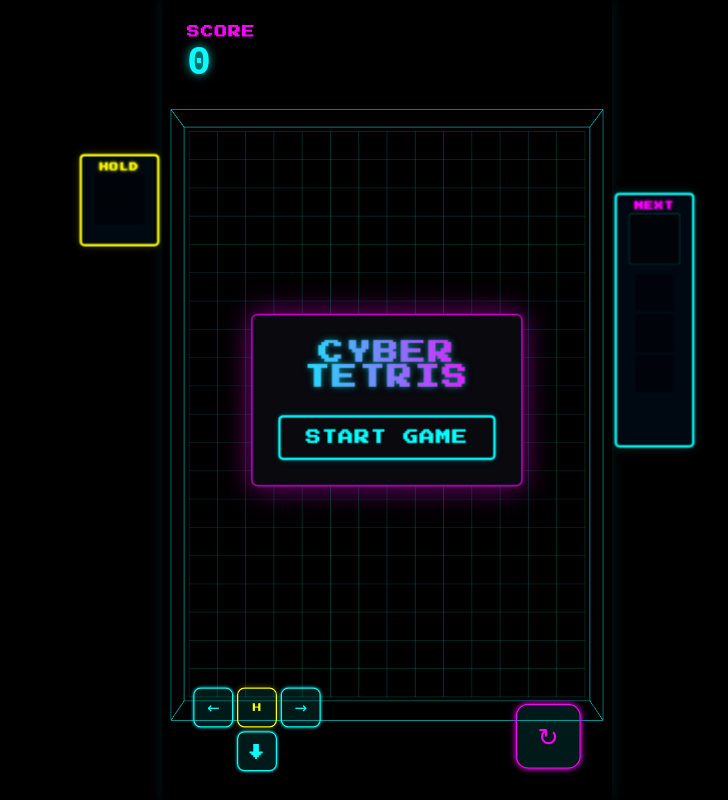
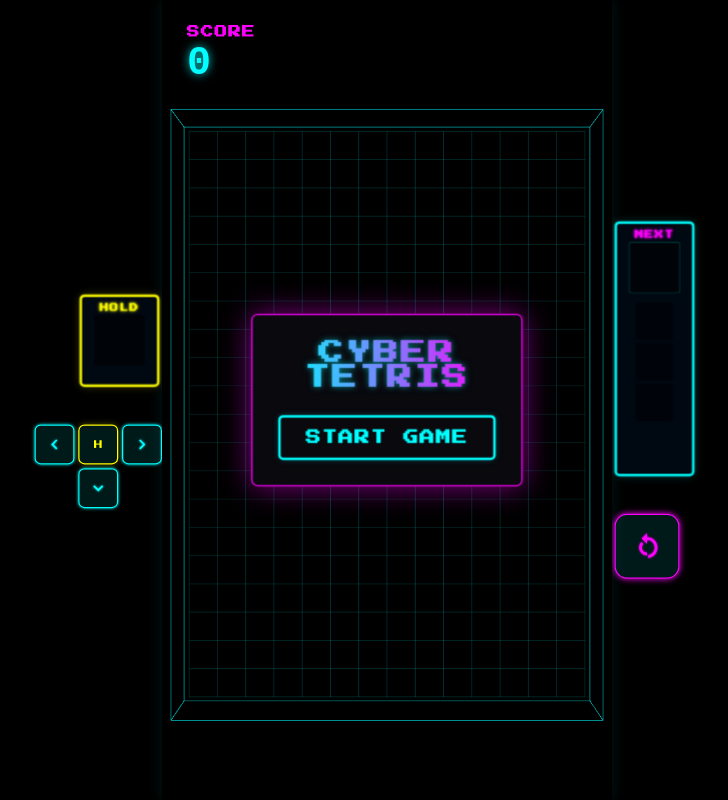
Before and after one commit to 114820015/dropping8215, a plain HTML site: page index.html in a window 1280 px wide. Shown: the whole page, without its empty margins (253-981 px from the left). Drawn offline with nearby package versions, Linux system fonts and the light colour scheme.

Commit message:
Update index.html

```diff
--- a/index.html
+++ b/index.html
@@ -21,7 +21,6 @@
             touch-action: none;
         }
 
-        /* 遊戲舞台 */
         #game-stage {
             position: absolute;
             width: 720px;
@@ -45,7 +44,6 @@
             z-index: 1;
         }
 
-        /* UI 層 */
         #ui-layer {
             position: absolute;
             top: 40px;
@@ -58,7 +56,6 @@
             gap: 15px;
         }
 
-        /* 介面定位錨點 - 這裡只負責定位 Hold/Next 框框 */
         #board-area {
             position: absolute;
             top: 48%;
@@ -70,29 +67,31 @@
             z-index: 10;
         }
 
-        /* 側邊面板 (只包含框框) */
         .side-panel {
             position: absolute;
             display: flex;
             flex-direction: column;
-            gap: 20px;
+            gap: 60px; /* 增加間距，讓按鍵跟框框分開一點 */
             pointer-events: none;
+            top: 50%;
+            transform: translateY(-50%);
         }
 
         #left-panel {
-            top: 25%;
             right: 100%;
             margin-right: 4px;
             align-items: flex-end;
-            transform: translateY(-50%);
         }
 
         #right-panel {
-            top: 40%;
             left: 100%;
             margin-left: 4px;
             align-items: flex-start;
-            transform: translateY(-50%);
+        }
+
+        /* 確保面板內的元素可以被點擊 */
+        .side-panel > * {
+            pointer-events: auto;
         }
 
         .cyber-box {
@@ -106,7 +105,6 @@
             justify-content: flex-start;
             padding: 10px;
             backdrop-filter: blur(4px);
-            pointer-events: auto; /* 允許點擊 Hold 框框 */
         }
 
         .box-label {
@@ -126,15 +124,13 @@
             border-radius: 4px;
         }
 
+        /* HOLD 顯示框 (純顯示) */
         #hold-box {
             width: 100px;
             height: 120px;
             border-color: #ffff00;
             box-shadow: 0 0 15px rgba(255, 255, 0, 0.2);
-            cursor: pointer;
-            transition: transform 0.1s;
         }
-        #hold-box:active { transform: scale(0.95); background: rgba(255,255,0,0.1); }
         #hold-box .box-label { color: #ffff00; text-shadow: 0 0 5px #ffff00; }
 
         #next-box {
@@ -228,26 +224,20 @@
         }
         button:hover { background: #0ff; color: #000; box-shadow: 0 0 30px rgba(0, 255, 255, 0.8); }
 
-        /* --- 虛擬按鍵區 (獨立於側邊面板) --- */
-        #mobile-controls {
+        /* --- 虛擬按鍵樣式 --- */
+        .controls-container {
+            pointer-events: auto;
             display: flex;
-            position: absolute;
-            bottom: 50px; /* 固定在螢幕底部 */
-            left: 0;
-            width: 100%;
-            height: 200px;
-            z-index: 50;
-            pointer-events: auto;
-            justify-content: space-between;
-            padding: 0 50px;
-            box-sizing: border-box;
-            align-items: flex-end;
+            flex-direction: column;
+            align-items: center;
+            gap: 5px;
         }
 
+        /* 修改：改回 3 欄式 Grid 以實現 T 字型 */
         .d-pad-grid {
             display: grid;
-            grid-template-columns: 60px 60px 60px;
-            grid-template-rows: 60px 60px;
+            grid-template-columns: 60px 60px 60px; /* 左 中 右 */
+            grid-template-rows: 60px 60px;        /* 上 下 */
             gap: 10px;
         }
 
@@ -255,7 +245,7 @@
             width: 60px;
             height: 60px;
             background: rgba(0, 255, 255, 0.1);
-            border-radius: 12px;
+            border-radius: 10px;
             border: 2px solid #0ff;
             color: #0ff;
             font-size: 24px;
@@ -270,9 +260,15 @@
         }
         .ctrl-btn:active, .ctrl-btn.active { background: rgba(0, 255, 255, 0.4); transform: scale(0.95); box-shadow: 0 0 20px #0ff; }
 
+        .ctrl-btn svg {
+            width: 32px; height: 32px;
+            fill: #0ff; filter: drop-shadow(0 0 2px #0ff);
+        }
+
+        /* T字型定位 */
         .btn-left { grid-column: 1; grid-row: 1; }
 
-        /* Hold 鍵在中間 (T字型的上方中間) */
+        /* Hold 鍵在第一排中間 */
         .btn-hold {
             grid-column: 2;
             grid-row: 1;
@@ -285,7 +281,7 @@
 
         .btn-right { grid-column: 3; grid-row: 1; }
 
-        /* 下鍵在中間下方 */
+        /* 下鍵在第二排中間 */
         .btn-down { grid-column: 2; grid-row: 2; }
 
         .btn-rotate {
@@ -296,6 +292,10 @@
             border-radius: 20px;
             font-size: 40px;
             box-shadow: 0 0 10px #f0f;
+        }
+        .btn-rotate svg {
+            width: 50px; height: 50px;
+            fill: #f0f; filter: drop-shadow(0 0 2px #f0f);
         }
         .btn-rotate:active, .btn-rotate.active { background: rgba(255, 0, 255, 0.4); box-shadow: 0 0 30px #f0f; transform: scale(0.95); }
 
@@ -315,15 +315,32 @@
     <!-- 介面定位錨點 -->
     <div id="board-area"></div>
 
-    <!-- 左側面板：只放 Hold 框框 -->
+    <!-- 左側面板：Hold 框框 -->
     <div id="left-panel" class="side-panel">
         <div id="hold-box" class="cyber-box">
             <div class="box-label">HOLD</div>
             <div id="hold-canvas-container" class="preview-canvas"></div>
         </div>
+
+        <!-- 左側控制：分離的按鍵區 (T字型) -->
+        <div class="controls-container">
+            <div class="d-pad-grid">
+                <div class="ctrl-btn btn-left" id="btn-left">
+                    <svg viewBox="0 0 24 24"><path d="M15.41 7.41L14 6l-6 6 6 6 1.41-1.41L10.83 12z"/></svg>
+                </div>
+                <!-- Hold 按鍵 -->
+                <div class="ctrl-btn btn-hold" id="btn-hold">H</div>
+                <div class="ctrl-btn btn-right" id="btn-right">
+                    <svg viewBox="0 0 24 24"><path d="M10 6L8.59 7.41 13.17 12l-4.58 4.59L10 18l6-6z"/></svg>
+                </div>
+                <div class="ctrl-btn btn-down" id="btn-down">
+                    <svg viewBox="0 0 24 24"><path d="M16.59 8.59L12 13.17 7.41 8.59 6 10l6 6 6-6z"/></svg>
+                </div>
+            </div>
+        </div>
     </div>
 
-    <!-- 右側面板：只放 Next 框框 -->
+    <!-- 右側面板：Next 框框 -->
     <div id="right-panel" class="side-panel">
         <div id="next-box" class="cyber-box">
             <div class="box-label">NEXT</div>
@@ -332,21 +349,12 @@
             <div id="next-canvas-2" class="preview-canvas small-next"></div>
             <div id="next-canvas-3" class="preview-canvas small-next"></div>
         </div>
-    </div>
 
-    <!-- 下方獨立控制區 -->
-    <div id="mobile-controls">
-        <!-- 左下：T字型 D-Pad (左, Hold, 右, 下) -->
-        <div class="d-pad-grid">
-            <div class="ctrl-btn btn-left" id="btn-left">←</div>
-            <div class="ctrl-btn btn-hold" id="btn-hold">H</div>
-            <div class="ctrl-btn btn-right" id="btn-right">→</div>
-            <div class="ctrl-btn btn-down" id="btn-down">↓</div>
-        </div>
-
-        <!-- 右下：旋轉鍵 -->
-        <div class="action-pad">
-            <div class="ctrl-btn btn-rotate" id="btn-rotate">↻</div>
+        <!-- 右側控制：分離的旋轉鍵 -->
+        <div class="controls-container">
+            <div class="ctrl-btn btn-rotate" id="btn-rotate">
+                <svg viewBox="0 0 24 24"><path d="M12 5V2L8 6l4 4V7c3.31 0 6 2.69 6 6 0 2.97-2.17 5.43-5 5.91v2.02c3.95-.49 7-3.85 7-7.93 0-4.42-3.58-8-8-8zm-6 8c0-1.65.67-3.15 1.76-4.24l1.42 1.42C8.45 10.9 8 11.9 8 13c0 2.21 1.79 4 4 4v2c-3.31 0-6-2.69-6-6z"/></svg>
+            </div>
         </div>
     </div>
 
@@ -562,16 +570,19 @@
         });
 
         const gridGroup = new THREE.Group();
+
         for (let x = 0; x <= BOARD_WIDTH; x++) {
             const xPos = x - BOARD_WIDTH / 2;
             const points = [new THREE.Vector3(xPos, -0.5, 0), new THREE.Vector3(xPos, BOARD_HEIGHT - 0.5, 0)];
             gridGroup.add(new THREE.Line(new THREE.BufferGeometry().setFromPoints(points), gridMat));
         }
+
         for (let y = 0; y <= BOARD_HEIGHT; y++) {
             const yPos = y - 0.5;
             const points = [new THREE.Vector3(-BOARD_WIDTH / 2, yPos, 0), new THREE.Vector3(BOARD_WIDTH / 2, yPos, 0)];
             gridGroup.add(new THREE.Line(new THREE.BufferGeometry().setFromPoints(points), gridMat));
         }
+
         gridGroup.position.z = -0.5;
         scene.add(gridGroup);
     }
@@ -676,6 +687,7 @@
             const wy = activePiece.y + dy;
             mesh.position.set(wx, wy, 0);
             const edges = new THREE.EdgesGeometry(geometry);
+            // Black lines for falling pieces
             mesh.add(new THREE.LineSegments(edges, new THREE.LineBasicMaterial({ color: 0x000000, opacity: 1 })));
             activeGroup.add(mesh);
         });
@@ -910,10 +922,8 @@
     function onKeyDown(e) {
         if(e.code === 'Space') {
             e.preventDefault();
-            const hb = document.getElementById('hold-box');
-            const hbtn = document.getElementById('btn-hold');
-            if(hb) hb.style.transform = "scale(0.95)";
-            if(hbtn) hbtn.classList.add('active');
+            // 觸發按鍵發光，但不觸發框框縮放 (因為現在是分開的按鍵)
+            toggleBtn('btn-hold', true);
         }
 
         if(e.code === 'ArrowLeft' || e.code === 'KeyA') toggleBtn('btn-left', true);
@@ -938,13 +948,7 @@
         if(e.code === 'ArrowRight' || e.code === 'KeyD') toggleBtn('btn-right', false);
         if(e.code === 'ArrowDown' || e.code === 'KeyS') toggleBtn('btn-down', false);
         if(e.code === 'ArrowUp' || e.code === 'KeyW') toggleBtn('btn-rotate', false);
-
-        if(e.code === 'Space') {
-             const hb = document.getElementById('hold-box');
-             const hbtn = document.getElementById('btn-hold');
-             if(hb) hb.style.transform = "scale(1)";
-             if(hbtn) hbtn.classList.remove('active');
-        }
+        if(e.code === 'Space') toggleBtn('btn-hold', false);
     }
 
     function togglePause() {
@@ -988,26 +992,9 @@
         bind('btn-right', () => movePiece(1, 0));
         bind('btn-down', () => { movePiece(0, -1); dropCounter=0; });
         bind('btn-rotate', () => rotatePiece());
+
+        // 綁定獨立的 HOLD 按鍵
         bind('btn-hold', () => triggerHold());
-
-        // Hold box click
-        const hb = document.getElementById('hold-box');
-        if(hb) {
-            hb.addEventListener('pointerdown', (e) => {
-                e.preventDefault();
-                triggerHold();
-                hb.style.transform = "scale(0.95)";
-                hb.style.background = "rgba(255, 255, 0, 0.1)";
-            });
-            hb.addEventListener('pointerup', () => {
-                hb.style.transform = "scale(1)";
-                hb.style.background = "rgba(0, 10, 20, 0.85)";
-            });
-             hb.addEventListener('pointerleave', () => {
-                hb.style.transform = "scale(1)";
-                hb.style.background = "rgba(0, 10, 20, 0.85)";
-            });
-        }
     }
 
     function onWindowResize() {
```
